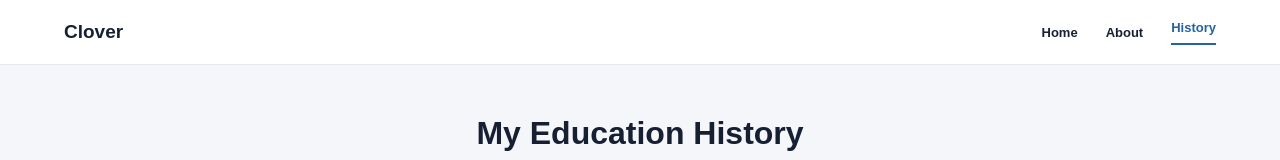
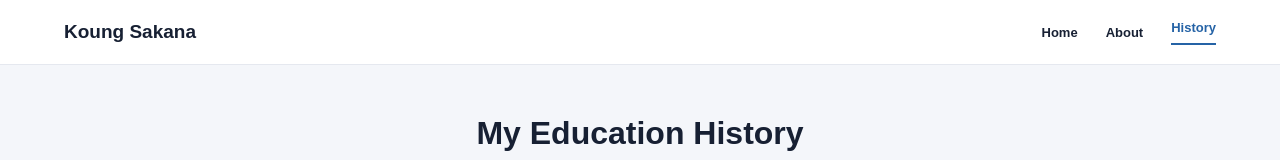
Before and after one commit to koungsakana52-boop/portfolio------, a plain HTML site: page index.html in a window 1280 px wide. Shown: the top 160 px of the page. Drawn offline with Linux system fonts and the light colour scheme.

Commit message:
Update index.html

```diff
--- a/index.html
+++ b/index.html
@@ -327,7 +327,7 @@
 
     <!-- Navigation -->
     <header class="navbar">
-        <div class="logo">Clover</div>
+        <div class="logo">Koung Sakana</div>
 
         <nav>
             <a href="#home">Home</a>
```
